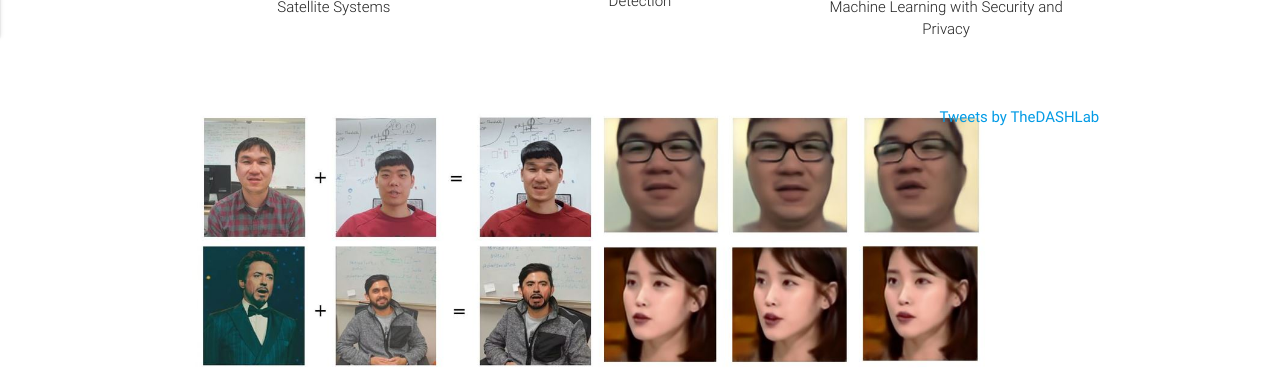
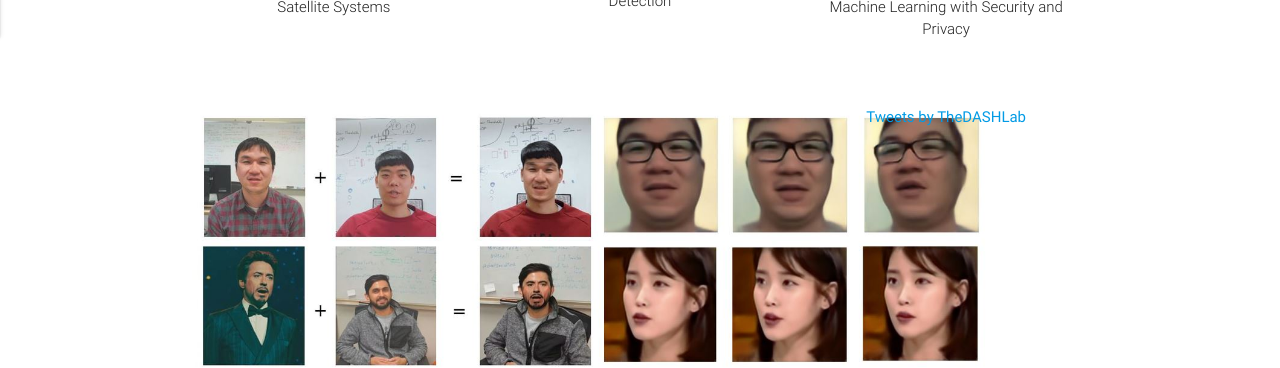
Before and after one commit to Yurim990507/DASH-Lab.github.io, a Jekyll site: the page built from index.md, in a window 1280 px wide. Shown: the part 924-1292 px from the top of the page. Built offline with Jekyll 4.4.1, drawn with Linux system fonts in a browser that asks for light colours; a script that is not in the unit is left out; comment, search, counter and statistics services are not loaded.

Commit message:
update twitter widget's size

```diff
--- a/_layouts/home.html
+++ b/_layouts/home.html
@@ -76,12 +76,12 @@ layout: default
   <div class="container">
     <div class="section">
       <div class="row">
-        <div class="col s12 m4">
+        <div class="col s12 m8" align="center">
           <img src="/img/IU2.JPG" alt="" width="800" />
         </div>
 
-        <div align="right">
-           <a class="twitter-timeline" href="https://twitter.com/TheDASHLab?ref_src=twsrc%5Etfw" width="350" height="400" tweet-limit="4">
+        <div  class="col s12 m4" align="center">
+           <a class="twitter-timeline" href="https://twitter.com/TheDASHLab?ref_src=twsrc%5Etfw" width="300" height="360" tweet-limit="4">
            Tweets by TheDASHLab
            </a>
            <script async src="https://platform.twitter.com/widgets.js" charset="utf-8">
```
